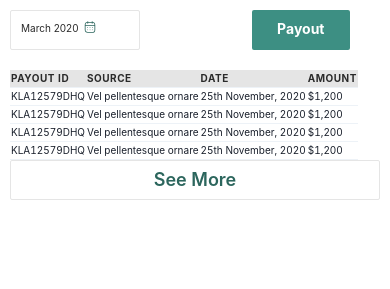
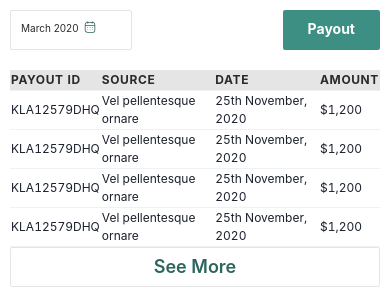
Before and after one commit to adesiyanbs/klasha-dashboard, a React (Create React App) app: page / in a window 390 px wide. Shown: the part 602-891 px from the top of the page. Before the commit the page ends 844 px from the top, so only its background shows below. Built offline with nearby package versions, Linux system fonts and the light colour scheme.

Commit message:
fix: responsivness

```diff
--- a/src/components/Dashboard.js
+++ b/src/components/Dashboard.js
@@ -220,7 +220,7 @@ function Dashboard() {
                 <img src={Calendar} alt="" />
               </Box>
             </Flex>
-            <Box w="50%">
+            <Box w="65%">
               <Button
               float='right'
                 px="25px"
@@ -241,9 +241,9 @@ function Dashboard() {
 
           <Thead >
             <Tr bg='#E5E5E5'>
-              <Th fontSize={["10px","10px","14px"]} fontWeight='700' color='#2A2A2A'>Payout ID</Th>
-              <Th fontSize={["10px","10px","14px"]} fontWeight='700' color='#2A2A2A'>Source</Th>
-              <Th fontSize={["10px","10px","14px"]} fontWeight='700' color='#2A2A2A'>Date</Th>
+              <Th fontSize={["14px","10px","14px"]} fontWeight='700' color='#2A2A2A'>Payout ID</Th>
+              <Th fontSize={["14px","10px","14px"]} fontWeight='700' color='#2A2A2A'>Source</Th>
+              <Th fontSize={["14px","10px","14px"]} fontWeight='700' color='#2A2A2A'>Date</Th>
               <Th fontSize={["10px","10px","14px"]} fontWeight='700' color='#2A2A2A'>Amount</Th>
             </Tr>
           </Thead>
@@ -278,38 +278,38 @@ function Dashboard() {
           </Tbody>
 
         </Table>
-        <Table w='100%' display={["block","block","none","none"]} size={["sm","sm","30%","lg"]} mt='20px' className='table' variant="simple" >
+        <Table w='100%' display={["block","none","none"]} size={["5%","5%",""]} mt='20px' className='table' variant="simple" >
 
           <Thead >
             <Tr bg='#E5E5E5'>
-              <Th fontSize={["10px","10px","14px"]} fontWeight='700' color='#2A2A2A'>Payout ID</Th>
-              <Th fontSize={["10px","10px","14px"]} fontWeight='700' color='#2A2A2A'>Source</Th>
-              <Th fontSize={["10px","10px","14px"]} fontWeight='700' color='#2A2A2A'>Date</Th>
-              <Th fontSize={["10px","10px","14px"]} fontWeight='700' color='#2A2A2A'>Amount</Th>
+              <Th fontSize={["12px","10px","14px"]} fontWeight='700' color='#2A2A2A'>Payout ID</Th>
+              <Th fontSize={["12px","10px","14px"]} fontWeight='700' color='#2A2A2A'>Source</Th>
+              <Th fontSize={["12px","10px","14px"]} fontWeight='700' color='#2A2A2A'>Date</Th>
+              <Th fontSize={["12px","10px","14px"]} fontWeight='700' color='#2A2A2A'>Amount</Th>
             </Tr>
           </Thead>
           <Tbody >
-            <Tr fontSize={["10px","10px","14px"]}  className='tableHover'>
+            <Tr fontSize={["12px","10px","14px"]}  className='tableHover'>
               <Td>KLA12579DHQ</Td>
               <Td>Vel pellentesque ornare</Td>
               <Td>25th November, 2020</Td>
               <Td>$1,200</Td>
             </Tr>
 
-           <Tr fontSize={["10px","10px","14px"]}  className='tableHover'>
+           <Tr fontSize={["12px","10px","14px"]}  className='tableHover'>
             <Td>KLA12579DHQ</Td>
               <Td>Vel pellentesque ornare</Td>
               <Td>25th November, 2020</Td>
               <Td>$1,200</Td>
             </Tr>
 
-            <Tr fontSize={["10px","10px","14px"]} className='tableHover'>
+            <Tr fontSize={["12px","10px","14px"]} className='tableHover'>
               <Td>KLA12579DHQ</Td>
               <Td>Vel pellentesque ornare</Td>
               <Td>25th November, 2020</Td>
               <Td>$1,200</Td>
             </Tr>
-            <Tr fontSize={["10px","10px","14px"]} className='tableHover'>
+            <Tr fontSize={["12px","10px","14px"]} className='tableHover'>
               <Td>KLA12579DHQ</Td>
               <Td>Vel pellentesque ornare</Td>
               <Td>25th November, 2020</Td>
```
